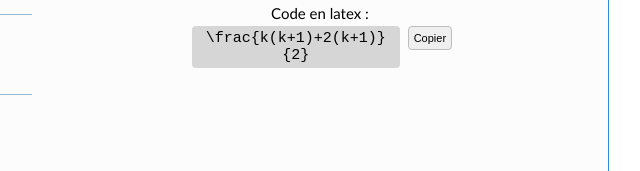
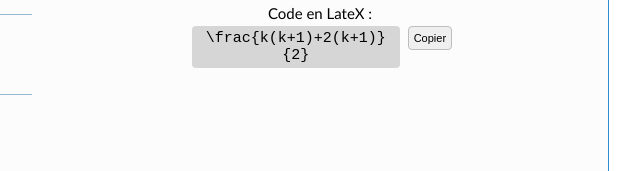
Before and after one commit to davidmazi/DicteeEquations, a plain HTML site: page index.html in a window 1280 px wide. Shown: the part 284-455 px from the top of the page, 532-1172 px from the left. Drawn offline with Linux system fonts and the light colour scheme; a script that the page names is missing.

Commit message:
Changes latex to LateX

```diff
--- a/index.html
+++ b/index.html
@@ -151,7 +151,7 @@
         </div>
         <div id="latex-code">
           <div id="latex-code-title">
-            Code en latex :
+            Code en LateX :
           </div>
           <div id="latex-code-text">
             \frac{k(k+1)+2(k+1)}{2}
```
